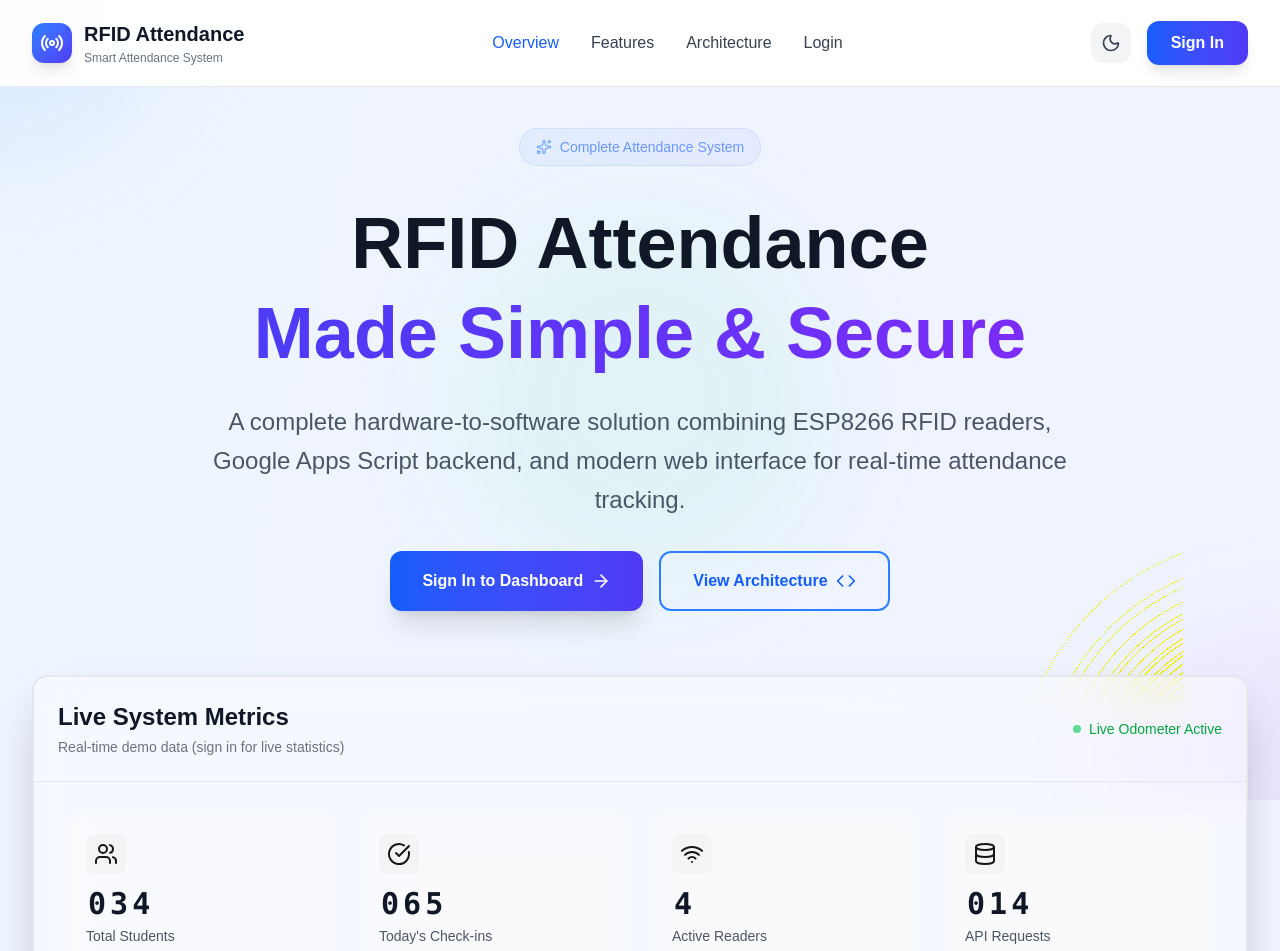
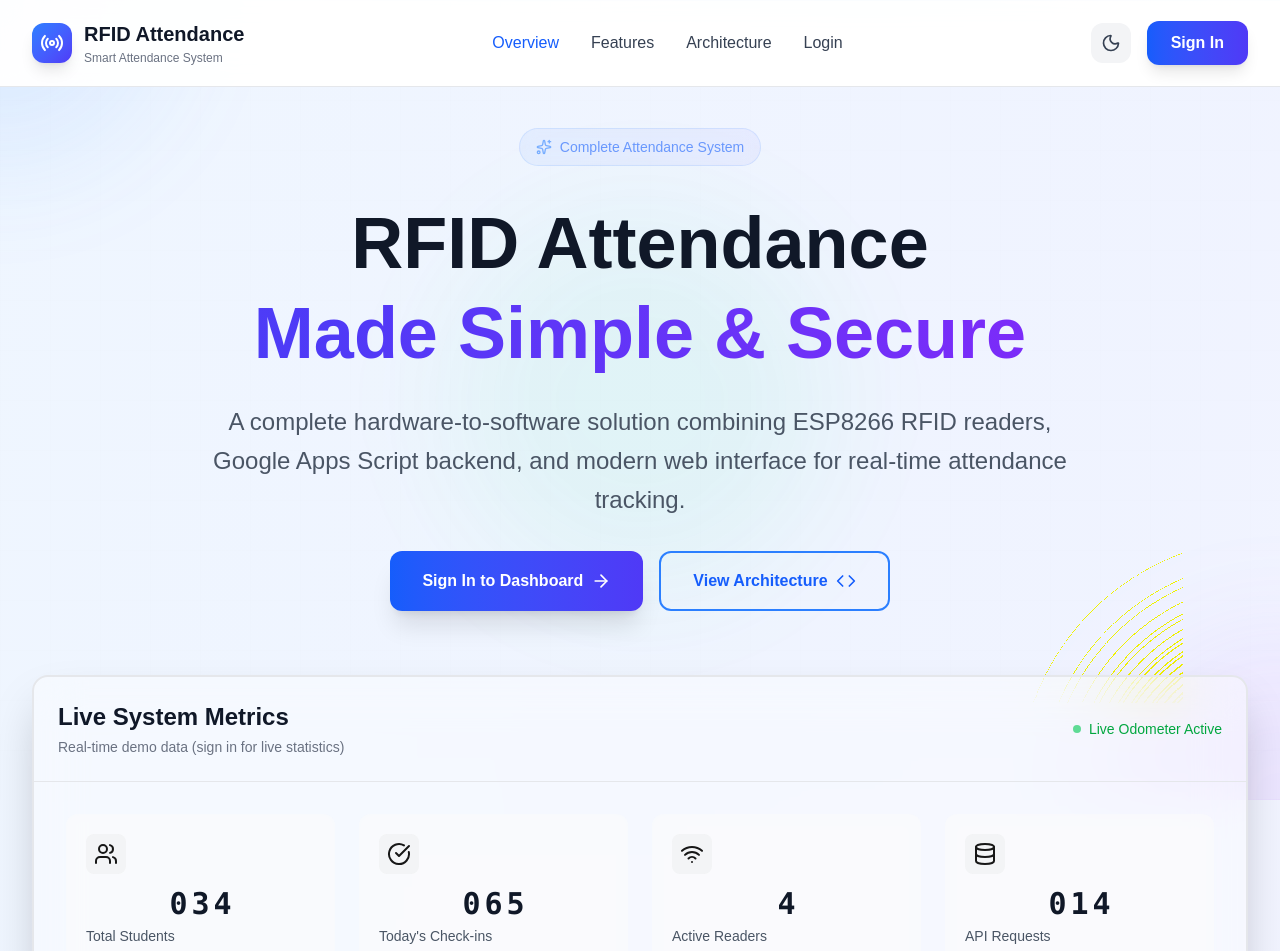
Before and after one commit to OnlyLej/rfid-attendance-portal, a Next.js app: page / in a window 1280 px wide. Shown: the top 951 px of the page. Built offline with nearby package versions, Linux system fonts and the light colour scheme.

Commit message:
Update globals.css

```diff
--- a/app/globals.css
+++ b/app/globals.css
@@ -42,3 +42,75 @@ body {
 .animate-ping-slow {
   animation: ping-slow 2s cubic-bezier(0, 0, 0.2, 1) infinite;
 }
+
+.odometer-container {
+  display: flex;
+  align-items: center;
+  justify-content: center;
+}
+
+.odometer-digit {
+  display: inline-block;
+  min-width: 0.6em;
+  text-align: center;
+  font-variant-numeric: tabular-nums;
+  font-family: ui-monospace, SFMono-Regular, Menlo, Monaco, Consolas, monospace;
+  transition: transform 0.3s ease;
+  position: relative;
+}
+
+.odometer-digit.rolling-up {
+  animation: roll-up 0.3s ease-out;
+}
+
+.odometer-digit.rolling-down {
+  animation: roll-down 0.3s ease-out;
+}
+
+@keyframes roll-up {
+  0% {
+    transform: rotateX(0deg);
+    opacity: 1;
+  }
+  50% {
+    transform: rotateX(-90deg);
+    opacity: 0.5;
+  }
+  100% {
+    transform: rotateX(0deg);
+    opacity: 1;
+  }
+}
+
+@keyframes roll-down {
+  0% {
+    transform: rotateX(0deg);
+    opacity: 1;
+  }
+  50% {
+    transform: rotateX(90deg);
+    opacity: 0.5;
+  }
+  100% {
+    transform: rotateX(0deg);
+    opacity: 1;
+  }
+}
+
+/* In the global styles */
+@media (max-width: 768px) {
+  .login-form {
+    margin: 0 16px;
+    padding: 20px;
+  }
+
+  .login-form input {
+    font-size: 16px !important; /* Prevents zoom on iOS */
+    height: 48px;
+  }
+
+  .login-form button {
+    height: 48px;
+    font-size: 16px;
+  }
+}
```
